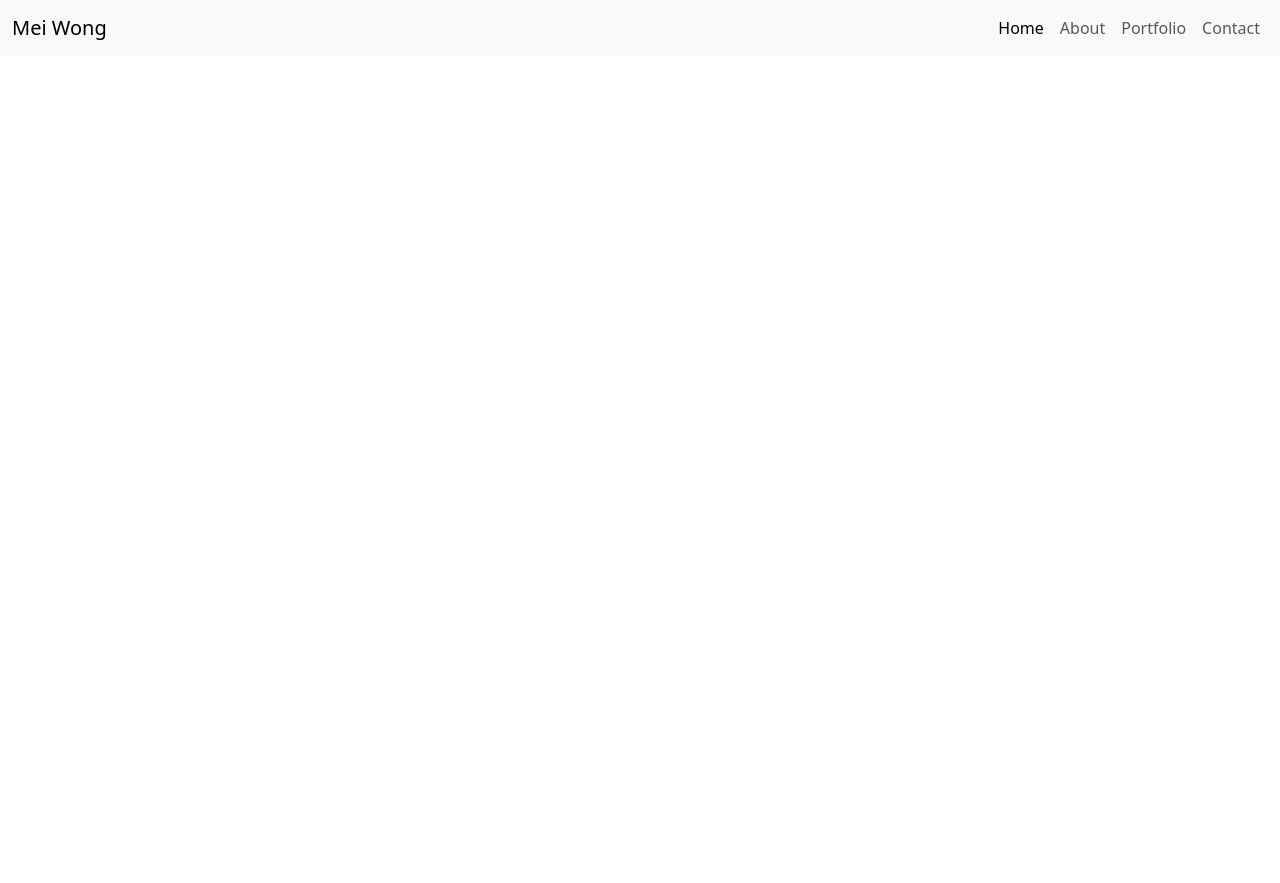
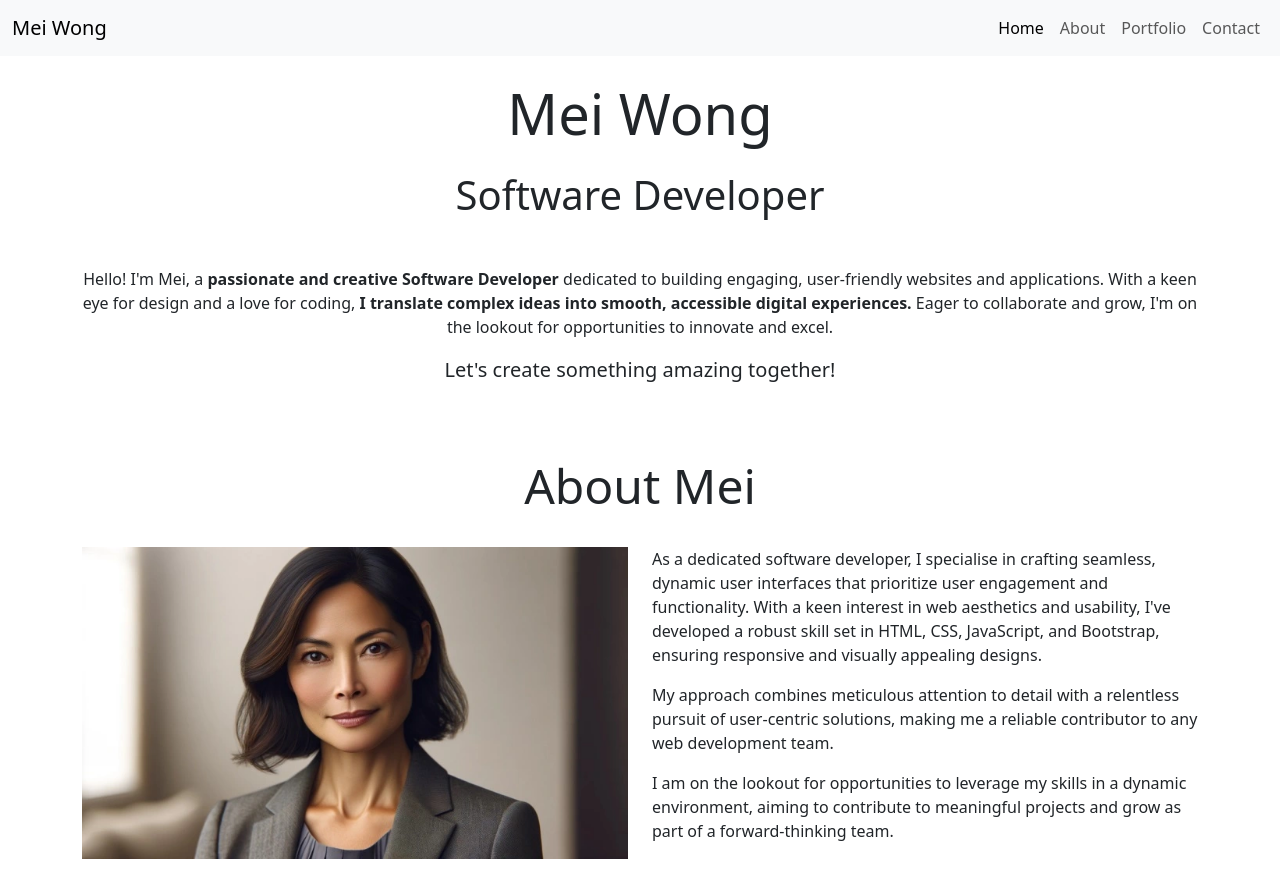
Before and after one commit to fspruce/portfolio-bootstrap-demo, a plain HTML site: page index.html in a window 1280 px wide. Before the commit the page ends 800 px from the top, so only its background shows below. Drawn offline with nearby package versions, Linux system fonts and the light colour scheme.

Commit message:
Add template code and images provided by Code Institute

```diff
--- a/index.html
+++ b/index.html
@@ -8,6 +8,7 @@
   <link href="https://cdn.jsdelivr.net/npm/bootstrap@5.3.7/dist/css/bootstrap.min.css" rel="stylesheet" integrity="sha384-LN+7fdVzj6u52u30Kp6M/trliBMCMKTyK833zpbD+pXdCLuTusPj697FH4R/5mcr" crossorigin="anonymous">
 </head>
 <body>
+  <!-- navbar -->
   <nav class="navbar navbar-expand-sm bg-body-tertiary">
   <div class="container-fluid">
     <a class="navbar-brand" href="index.html">Mei Wong</a>
@@ -32,6 +33,71 @@
     </div>
   </div>
 </nav>
+<!-- header -->
+<header id="hero" class="container">
+    <!-- section with hero image -->
+    <section class="row">
+        <!-- text-center class used to centre all text inside column -->
+        <div class="col-12 text-center">
+            <h1 class="display-4 my-4">Mei Wong</h1>
+            <!-- mb-5 gives extra margin spacing under subheading -->
+            <h2 class="display-6 mb-5">Software Developer</h2>
+            <p>
+                Hello! I'm Mei, a
+                <strong>passionate and creative Software Developer</strong>
+                dedicated to building engaging, user-friendly websites and
+                applications. With a keen eye for design and a love for coding,
+                <strong>I translate complex ideas into smooth, accessible digital
+                    experiences.</strong>
+                Eager to collaborate and grow, I'm on the lookout for opportunities
+                to innovate and excel.
+            </p>
+            <!-- mb-5 gives extra margin spacing under lead text -->
+            <p class="lead mb-5">Let's create something amazing together!</p>
+        </div>
+    </section>
+</header>
+
+<!-- main content -->
+<main>
+    <!-- About section links to #about href in navbar -->
+    <section id="about" class="container">
+        <div class="row">
+            <!-- my-4 used to add top and bottom margin to heading -->
+            <div class="col-12 text-center my-4">
+                <h2 class="display-5">About Mei</h2>
+            </div>
+            <!-- mb-4 used to add margin under image -->
+            <div class="col-12 col-md-6 mb-4">
+                <!-- img-fluid class makes the image responsive to its container -->
+                <img src="assets/images/mei-wong.webp" class="img-fluid" alt="Mei Wong">
+            </div>
+            <!-- mb-4 used to add margin under text -->
+            <div class="col-12 col-md-6 mb-4">
+                <p>
+                    As a dedicated software developer, I specialise in crafting
+                    seamless, dynamic user interfaces that prioritize user engagement
+                    and functionality. With a keen interest in web aesthetics and
+                    usability, I've developed a robust skill set in HTML, CSS,
+                    JavaScript, and Bootstrap, ensuring responsive and visually
+                    appealing designs.
+                </p>
+                <p>
+                    My approach combines meticulous attention to detail with a
+                    relentless pursuit of user-centric solutions, making me a reliable
+                    contributor to any web development team.
+                </p>
+                <p>
+                    I am on the lookout for opportunities to leverage my skills in a
+                    dynamic environment, aiming to contribute to meaningful projects
+                    and grow as part of a forward-thinking team.
+                </p>
+            </div>
+        </div>
+    </section>
+    <!-- portfolio section starts here -->
+
+</main>
   <!-- Bootstrap JS -->
   <script src="https://cdn.jsdelivr.net/npm/bootstrap@5.3.7/dist/js/bootstrap.bundle.min.js" integrity="sha384-ndDqU0Gzau9qJ1lfW4pNLlhNTkCfHzAVBReH9diLvGRem5+R9g2FzA8ZGN954O5Q" crossorigin="anonymous"></script>
 </body>
```
Also changed, not shown: assets/images/bmi-calculator.webp (added), assets/images/math-wiz.webp (added), assets/images/mei-wong.webp (added), assets/images/wags-and-walks.webp (added), assets/images/we-wellness.webp (added).
